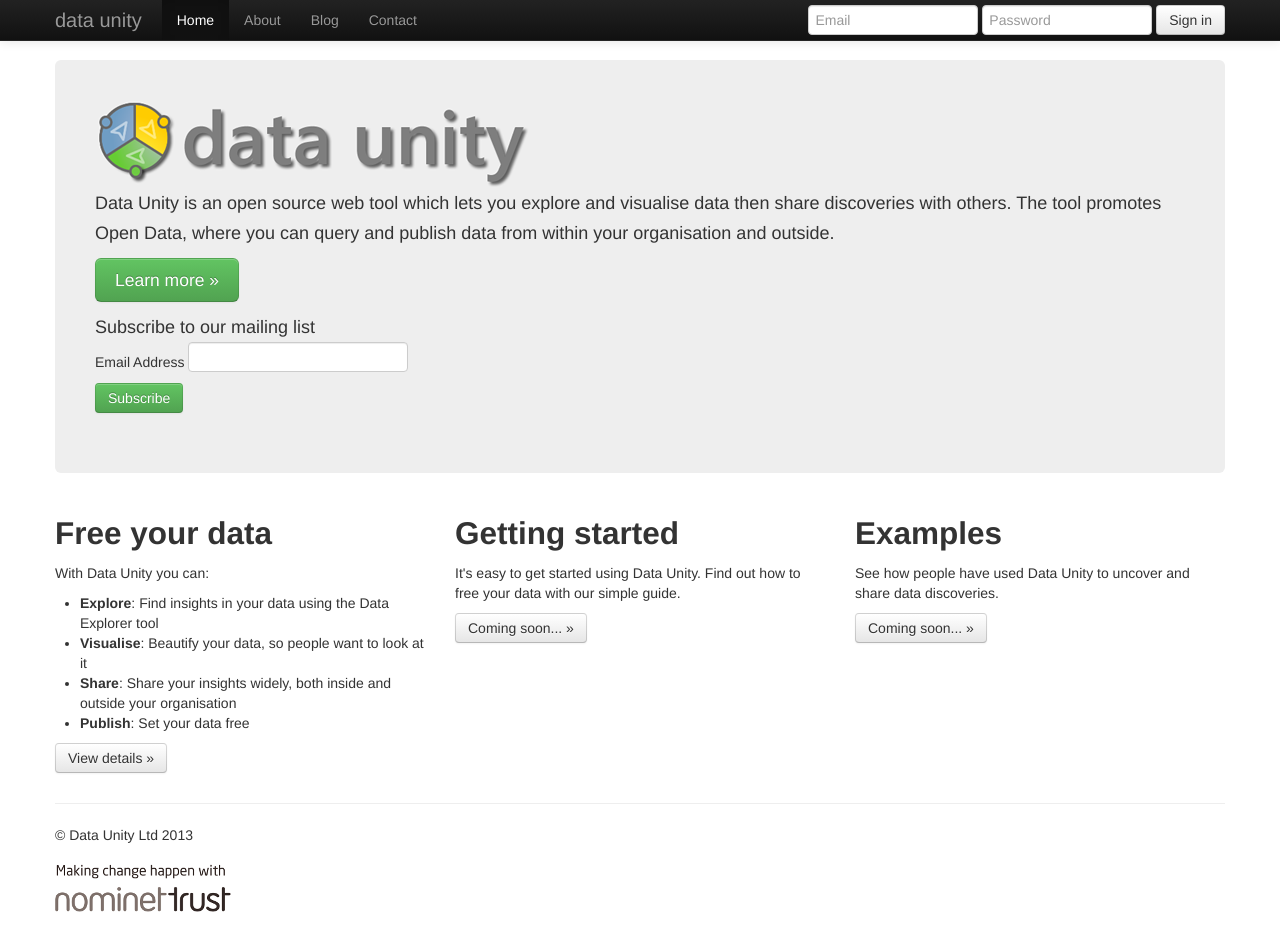
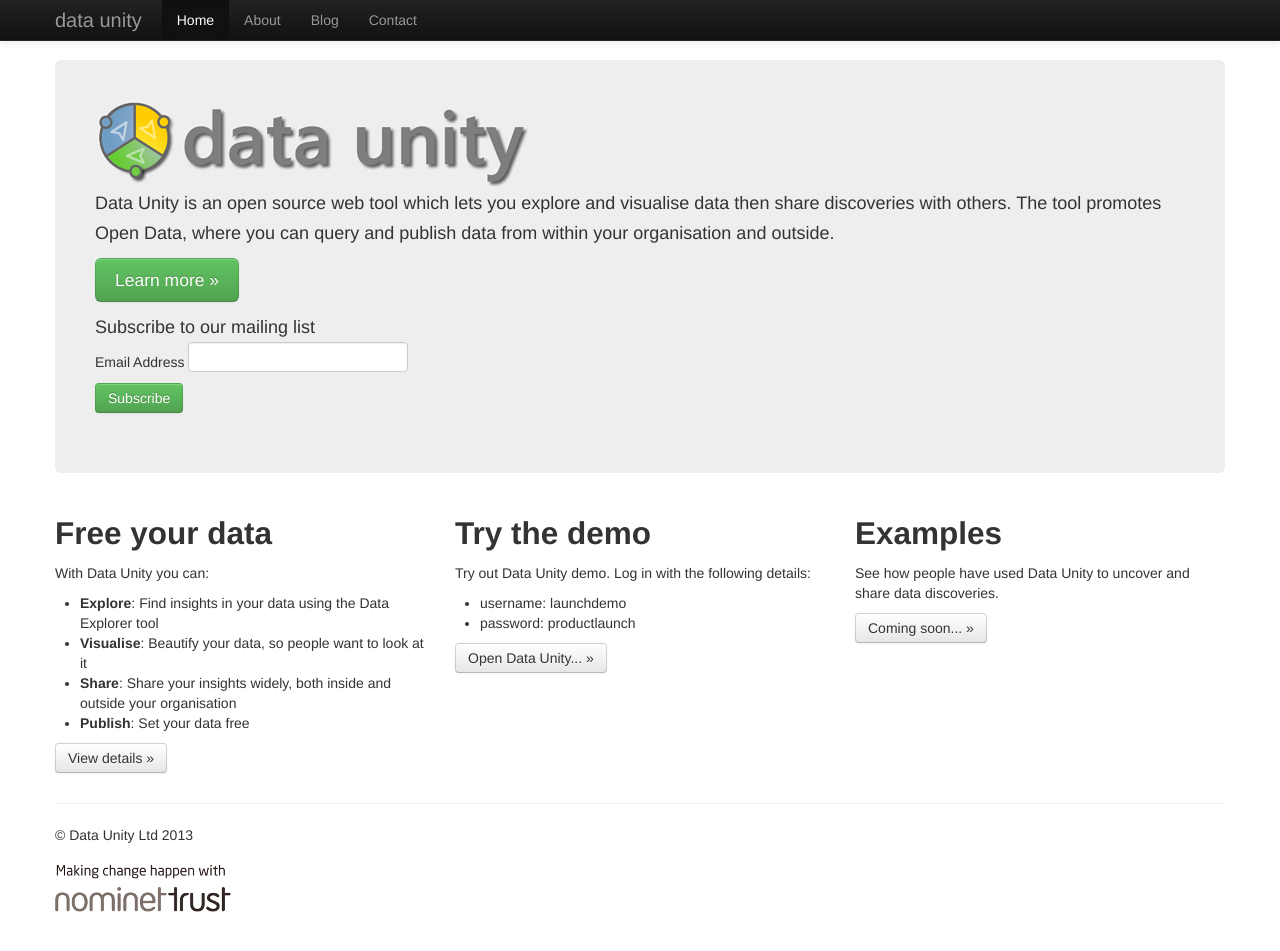
Before and after one commit to dataunity/dataunitysitepublic, a Jekyll site: the page index.html, which Jekyll copies as it is, in a window 1280 px wide and 974 px high. Shown: the top 951 px of the window. Built offline with Jekyll 4.4.1, drawn with Linux system fonts in a browser that asks for light colours.

Commit message:
Add log in to Data Unity app.

```diff
--- a/index.html
+++ b/index.html
@@ -74,11 +74,13 @@
               </li>
               -->
             </ul>
+<!--
             <form class="navbar-form pull-right">
               <input class="span2" type="text" placeholder="Email">
               <input class="span2" type="password" placeholder="Password">
               <button type="submit" class="btn">Sign in</button>
             </form>
+-->
           </div><!--/.nav-collapse -->
         </div>
       </div>
@@ -134,9 +136,14 @@
           <p><a class="btn" href="about.html">View details &raquo;</a></p>
         </div>
         <div class="span4">
-          <h2>Getting started</h2>
-          <p>It's easy to get started using Data Unity. Find out how to free your data with our simple guide. </p>
-          <p><a class="btn" href="#">Coming soon... &raquo;</a></p>
+          <h2>Try the demo</h2>
+          <p>Try out Data Unity demo. Log in with the following details:
+            <ul>
+                <li>username: launchdemo</li>
+                <li>password: productlaunch</li>
+            </ul>
+          </p>
+          <p><a class="btn" href="http://dataunityapp.com" target="_blank">Open Data Unity... &raquo;</a></p>
        </div>
         <div class="span4">
           <h2>Examples</h2>
```
